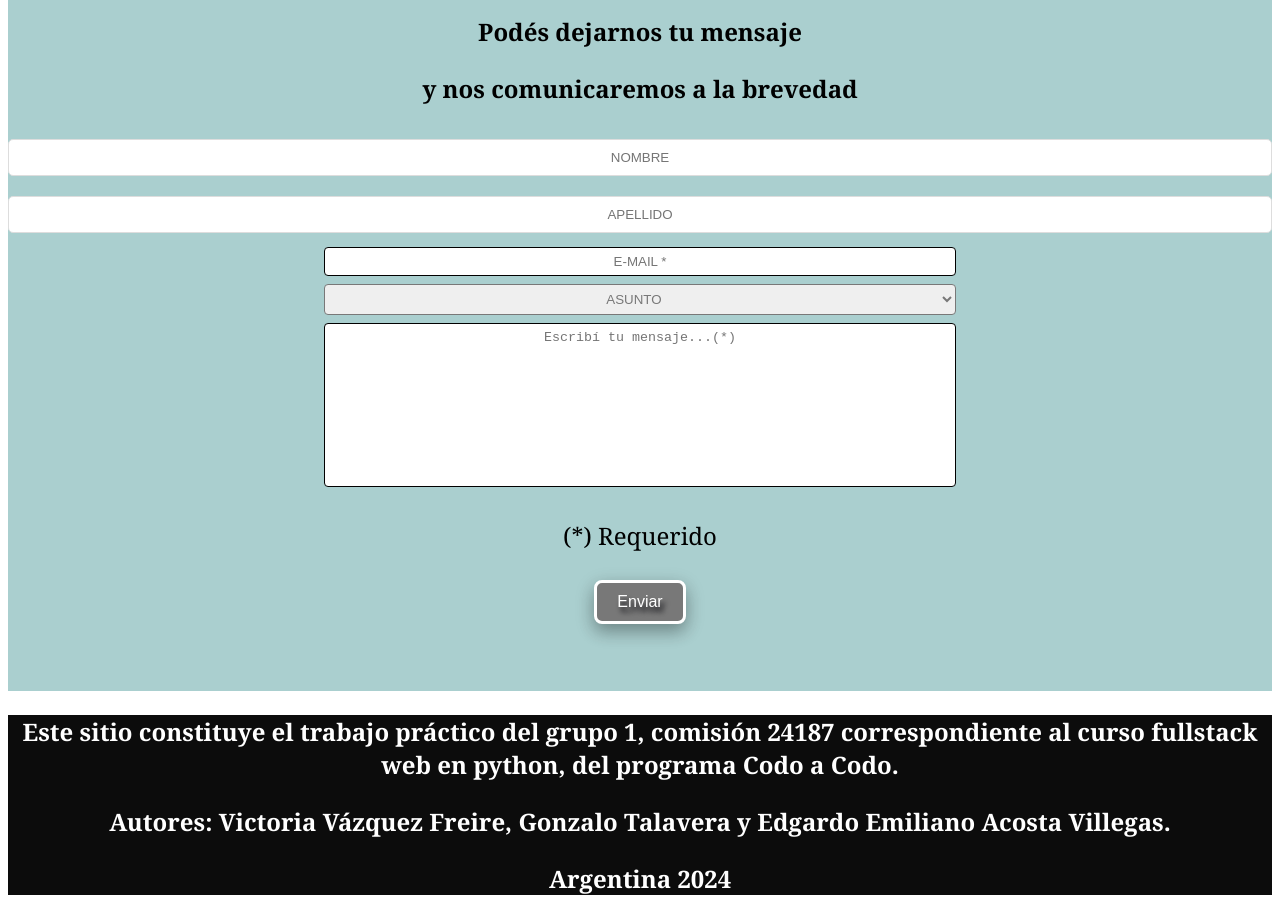
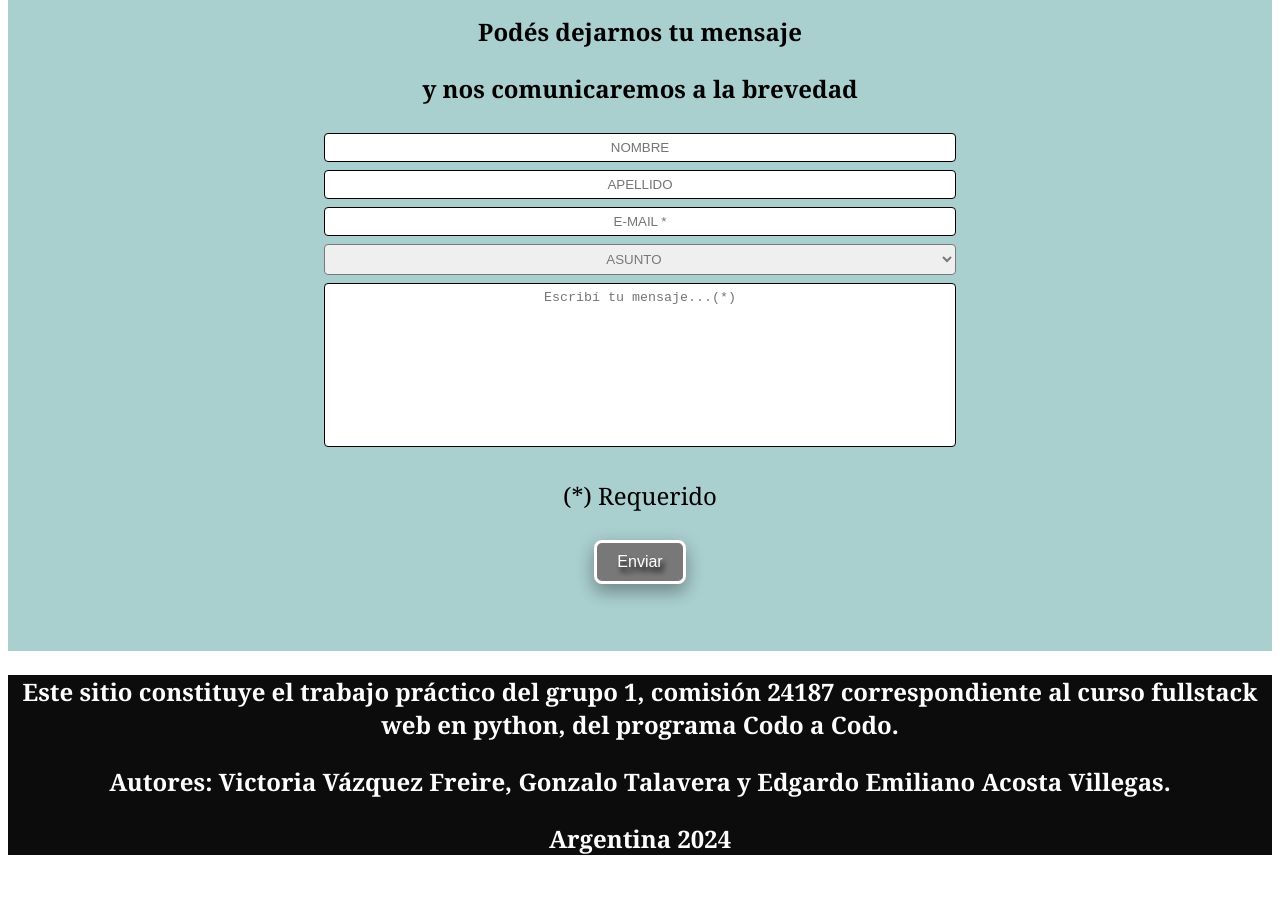
Before and after one commit to emiliano-1979/Trabajo-CAC, a plain HTML site: page Trabajo práctico/contacto.html in a window 1280 px wide. Shown: the part 1760-2679 px from the top of the page. After the commit the page ends 2639 px from the top, so only its background shows below. Drawn offline with nearby package versions, Linux system fonts and the light colour scheme.

Commit message:
Update style.css

```diff
--- a/Trabajo práctico/css/style.css
+++ b/Trabajo práctico/css/style.css
@@ -399,7 +399,7 @@ fieldset {
     padding: 5px;
 }
 
-.contact-form input, #lnamea, #fnamea, #lnamec,#fnamec, #school {
+.contact-form input, #lnamea, #fnamea, #lnamec,#fnamec, #school, #firstname,#lastname {
     width: 50%;
     padding: 6px 10px;
     margin: 4px;
```
